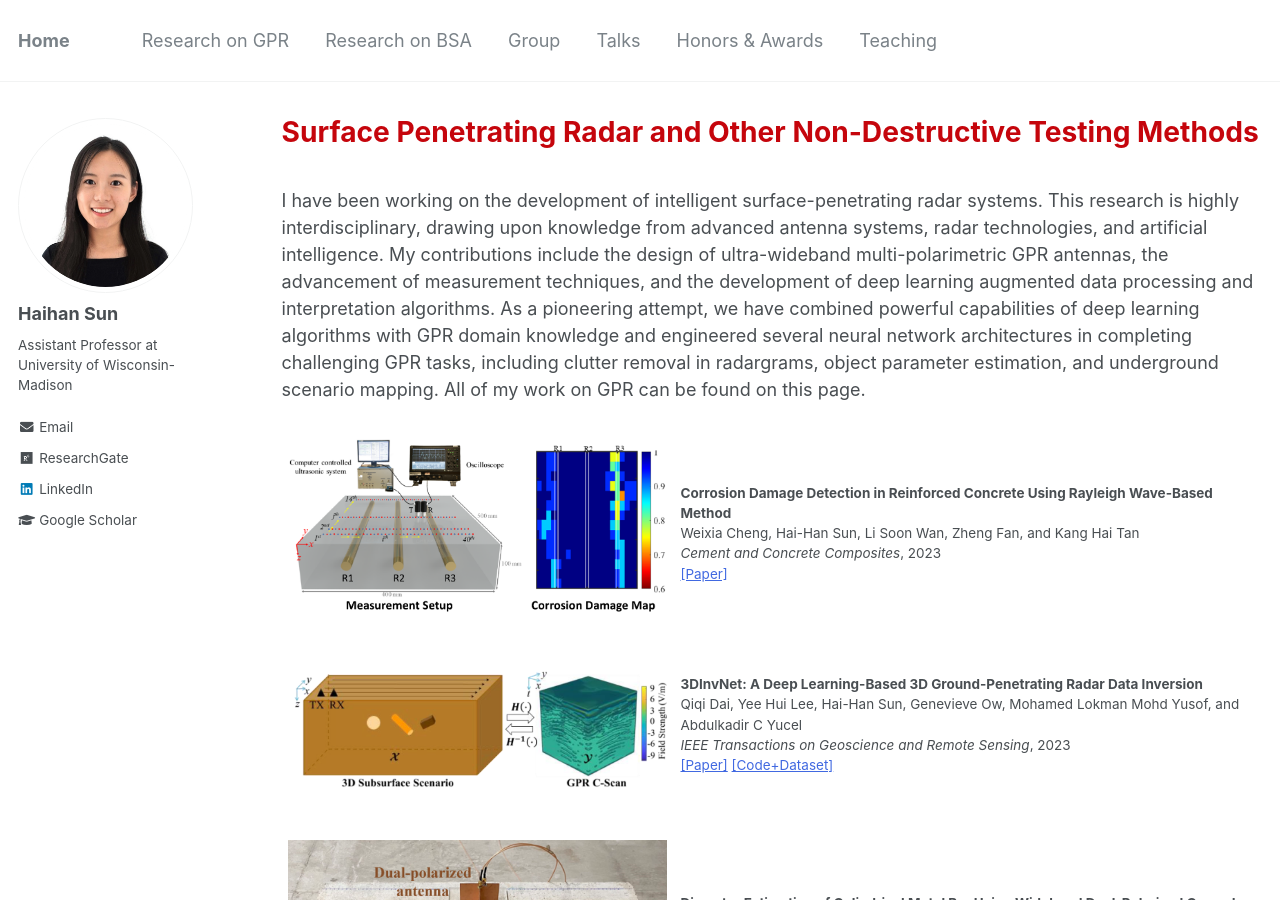
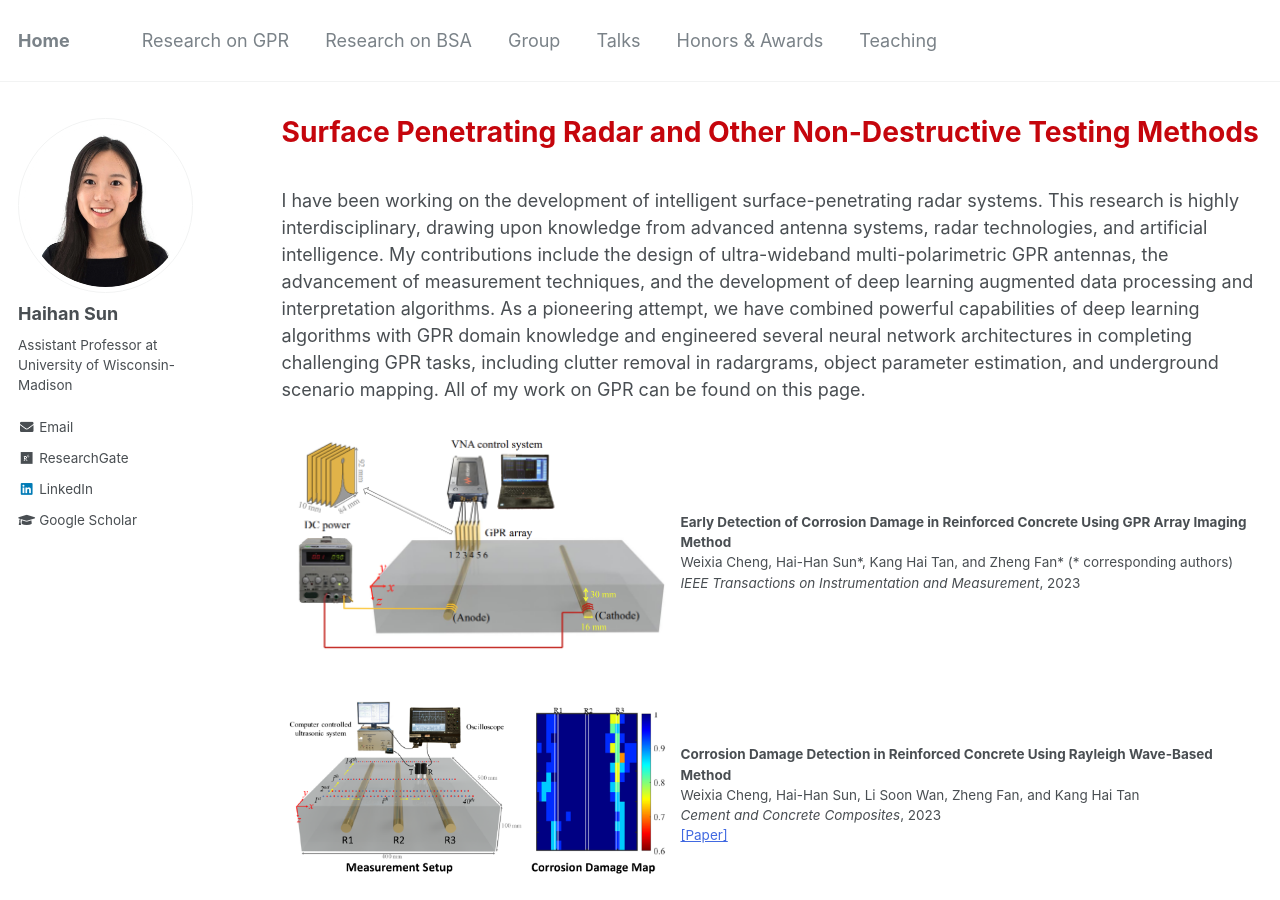
Before and after one commit to Haihan-Sun/Haihan-Sun.github.io, a Jekyll site: the page built from _pages/GPR.html, in a window 1280 px wide and 900 px high. Built offline with Jekyll 4.4.1, drawn with Linux system fonts in a browser that asks for light colours.

Commit message:
Update GPR.html

```diff
--- a/_pages/GPR.html
+++ b/_pages/GPR.html
@@ -23,6 +23,19 @@ and engineered several neural network architectures in completing challenging GP
 scenario mapping. All of my work on GPR can be found on this page. <br />
 
 <br>
+
+<table class="imgtable">
+  <tr>
+    <td style = "width:40%">
+      <img src="https://haihan-sun.github.io/_pages/images/arraymonitoring.png" width="400" >&nbsp; &nbsp; &nbsp;
+    </td>
+  <td align="left"><p><b>Early Detection of Corrosion Damage in Reinforced Concrete Using GPR Array Imaging Method</b> <br />
+    Weixia Cheng, Hai-Han Sun*, Kang Hai Tan, and Zheng Fan* (* corresponding authors) <br/>
+    <i>IEEE Transactions on Instrumentation and Measurement</i>, 2023  <br/>
+
+  </td>
+ </tr>
+</table>
 
 <table class="imgtable">
   <tr>
```
